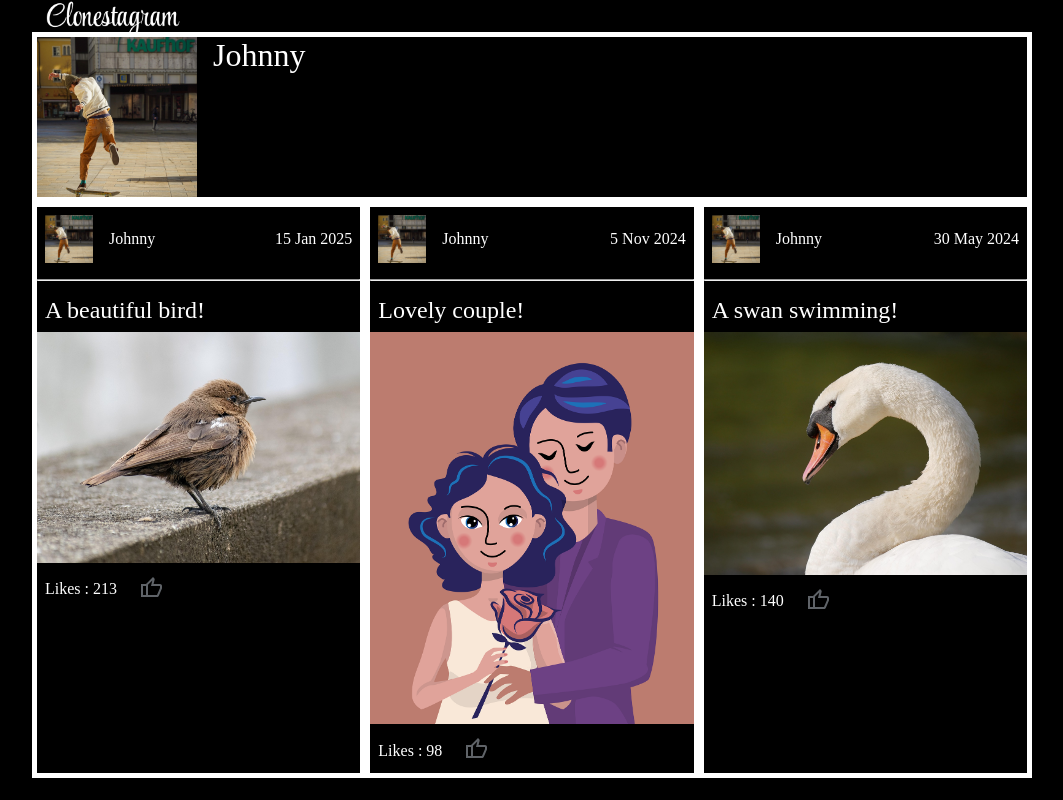
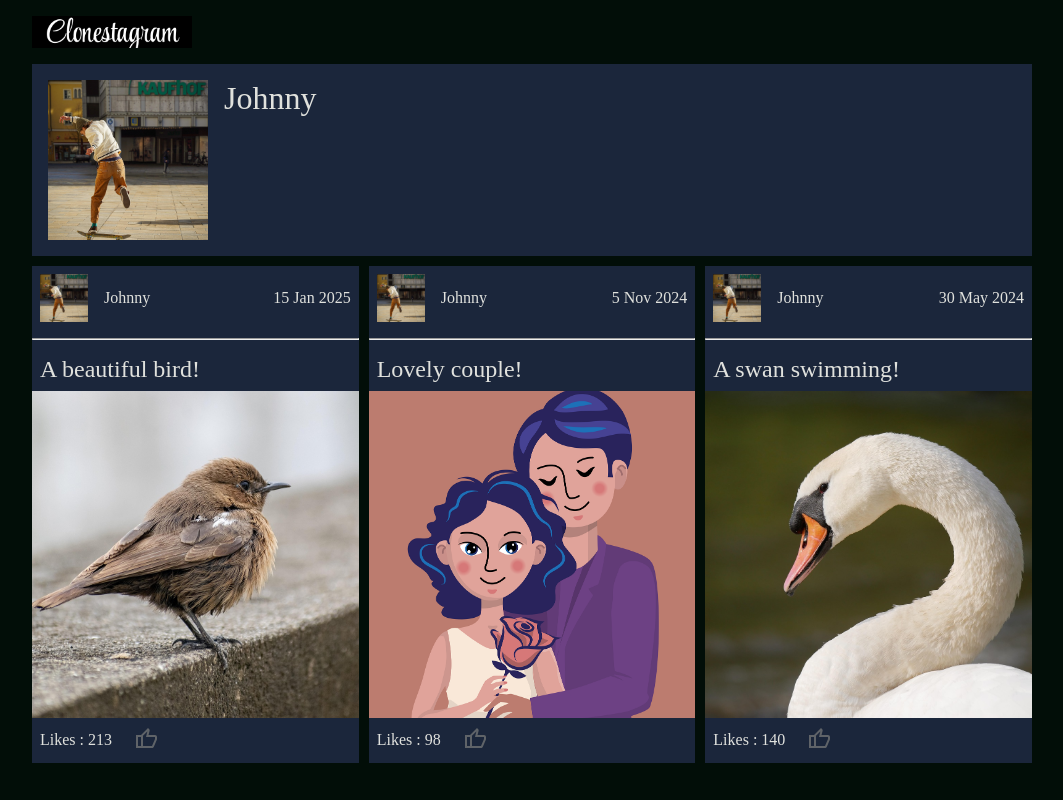
Before and after one commit to Chinguis/instagramClone, a React (Vite) app: page /profile/1 in a window 1280 px wide. Shown: the whole page, without its empty margins (108-1171 px from the left). Built offline with nearby package versions, Linux system fonts and the light colour scheme.

Commit message:
more styling + make logo link to home page

```diff
--- a/src/index.css
+++ b/src/index.css
@@ -71,13 +71,14 @@ button:focus-visible {
 /* Global */
 body {
   margin: 0;
-  background-color: black;
-  color: white;
+  background-color: #020E08;
+  color: #E0E1DD;
 }
 
 /* Header */
 header {
   display: flex;
+  padding: 1rem;
   max-width: 1000px;
   margin: auto;
 }
@@ -97,11 +98,14 @@ header {
 /* Profile blob */
 .profile {
   display: flex;
+  gap: 1rem;
+  padding: 1rem;
+  box-sizing: border-box;
   max-width: 1000px;
-  margin: auto;
-  gap: 1rem;
-  border: 5px solid white;
-  box-sizing: border-box;
+  margin-left: auto;
+  margin-right: auto;
+  margin-bottom: 10px;
+  background-color: #1B263B;
 }
 
 .profile > span {
@@ -125,14 +129,13 @@ header {
   margin: 0;
   display: grid;
   grid-template-columns: repeat(auto-fill, minmax(min(300px, 100%), 1fr));
+  grid-gap: 10px;
   max-width: 1000px;
   margin: auto;
 }
 
 .post {
-  width: 100%;
-  border: 5px solid white;
-  box-sizing: border-box;
+  background-color: #1B263B;
 }
 
 .postHeader {
@@ -166,6 +169,7 @@ header {
 .imageContainer {
   width: 100%;
   overflow: hidden;
+  aspect-ratio: 1 / 1;
 }
 
 .imageContainer > img {
--- a/src/main.jsx
+++ b/src/main.jsx
@@ -10,7 +10,7 @@ createRoot(document.getElementById('root')).render(
   <StrictMode>
     <BrowserRouter>
       <Routes>
-        <Route path="/" element={<App />} />
+        <Route path="/" element={<Home />} />
         <Route path="/home" element={<Home />} />
         <Route path="/profile/:userId" element={<Profile />} />
       </Routes>
--- a/src/pages/Home.jsx
+++ b/src/pages/Home.jsx
@@ -1,6 +1,7 @@
 import Post from '../components/Post'
 import { getPosts } from '../services/service'
 import logo from '../../public/logo.png'
+import { Link } from 'react-router';
 
 export default function Home() {
     const posts = getPosts();
@@ -24,9 +25,11 @@ export default function Home() {
     return (
         <>
             <header>
-                <div className="logoContainer">
-                    <img src={logo} alt="Clonestagram" />
-                </div>
+                <Link to="/home">
+                    <div className="logoContainer">
+                        <img src={logo} alt="Clonestagram" />
+                    </div>
+                </Link>
             </header>
             <div className="postGrid">
                 {postElements}
--- a/src/pages/Profile.jsx
+++ b/src/pages/Profile.jsx
@@ -2,6 +2,7 @@ import { useParams } from 'react-router'
 import { getPostsByUserId, getProfile } from '../services/service'
 import Post from '../components/Post'
 import logo from '../../public/logo.png'
+import { Link } from 'react-router'
 
 export default function Profile() {
     const params = useParams();
@@ -30,9 +31,11 @@ export default function Profile() {
     return (
         <>
             <header>
-                <div className="logoContainer">
-                    <img src={logo} alt="Clonestagram" />
-                </div>
+                <Link to="/home">
+                    <div className="logoContainer">
+                        <img src={logo} alt="Clonestagram" />
+                    </div>
+                </Link>
             </header>
             <div className="profile">
                 {profile ?
```
